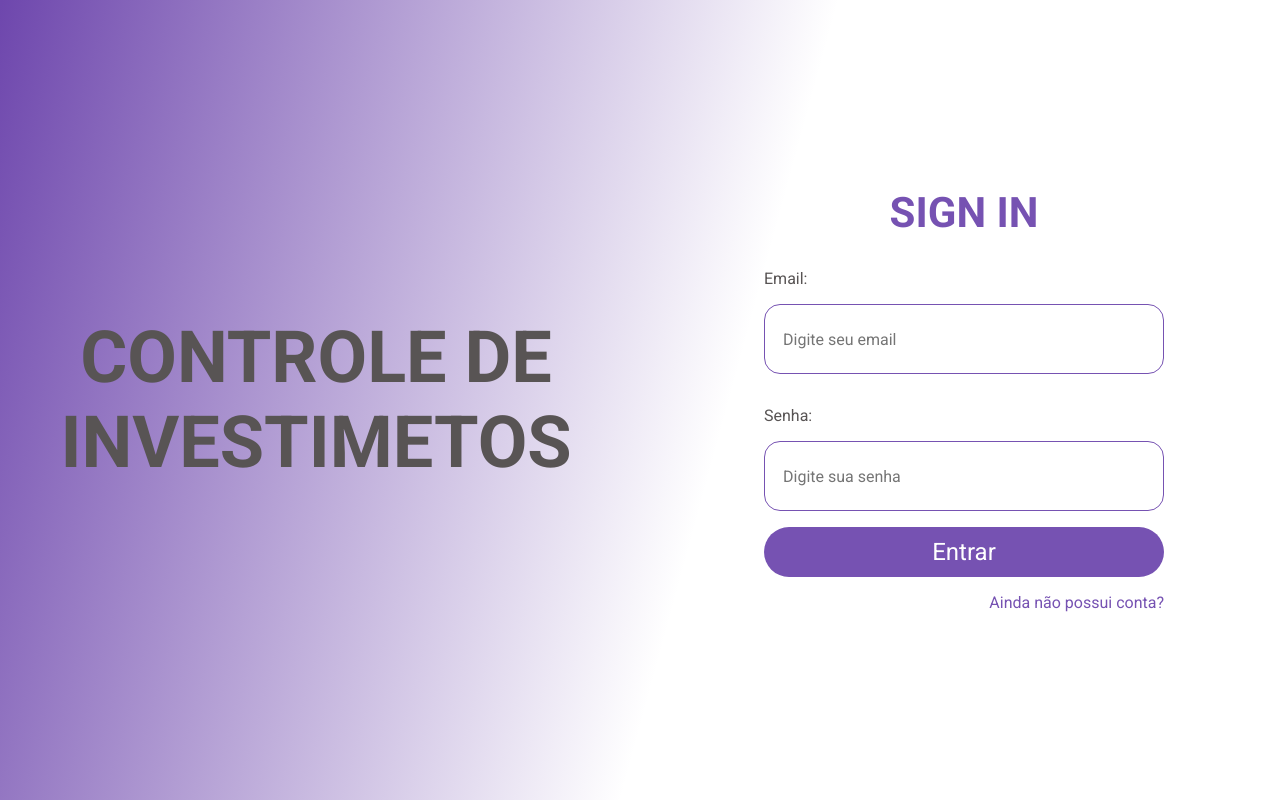
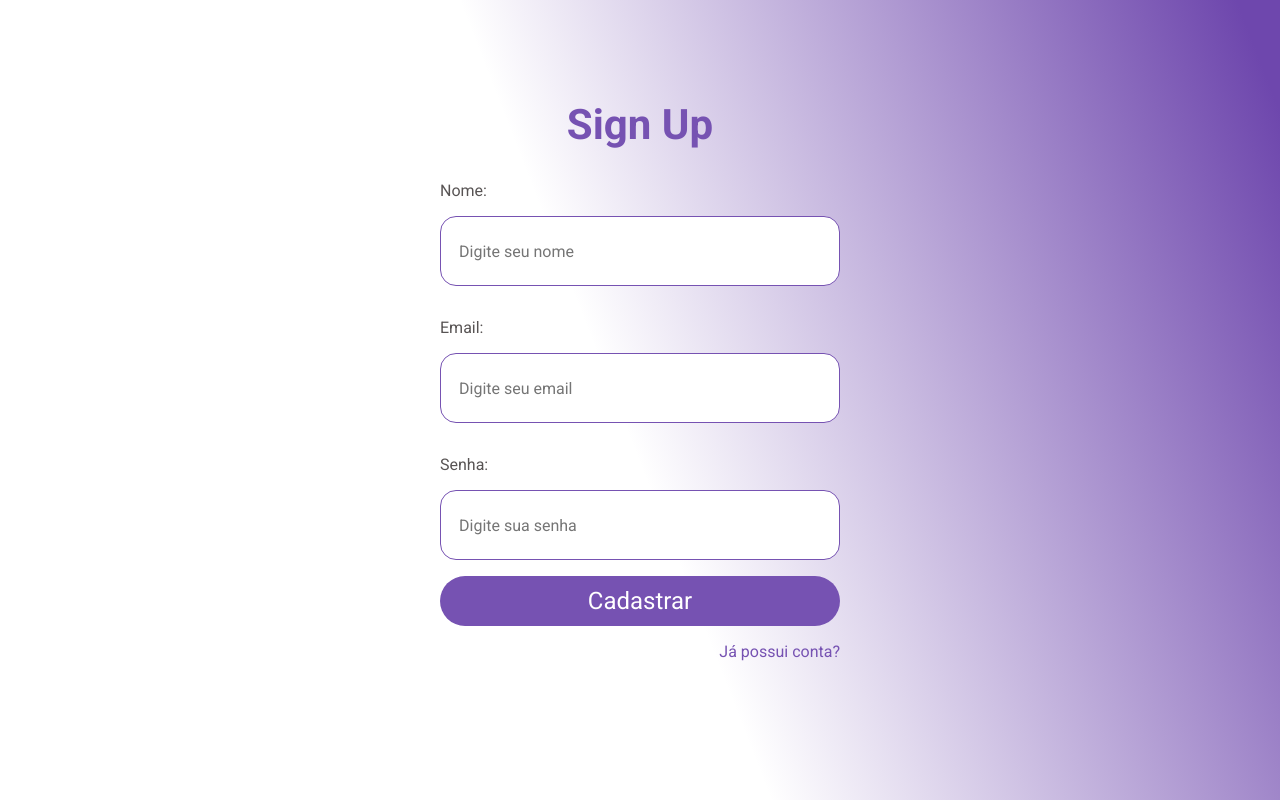
Before and after one commit to Bruno-Cesar123/stock_web, a React (Create React App) app: page /signup in a window 1280 px wide. Built offline with nearby package versions, Linux system fonts and the light colour scheme.

Commit message:
feat: create routes

```diff
--- a/package.json
+++ b/package.json
@@ -12,6 +12,7 @@
     "@types/react-dom": "^17.0.13",
     "react": "^17.0.2",
     "react-dom": "^17.0.2",
+    "react-router-dom": "^6.2.2",
     "react-scripts": "5.0.0",
     "styled-components": "^5.3.3",
     "typescript": "^4.6.2",
--- a/src/App.tsx
+++ b/src/App.tsx
@@ -1,13 +1,11 @@
-import { SignIn } from './pages/SignIn';
+import { Routes } from './routes';
 
-// import { SignUp } from './pages/SignUp';
 import GlobalStyle from './styles/global'
 
 function App() {
   return (
     <>
-      <SignIn />
-      {/* <SignUp /> */}
+      <Routes />
       <GlobalStyle />
     </>
   );
--- a/src/pages/SignIn/index.tsx
+++ b/src/pages/SignIn/index.tsx
@@ -1,3 +1,5 @@
+import { Link } from 'react-router-dom';
+
 import { Input } from '../../components/Input';
 import { Button } from '../../components/Button';
 
@@ -44,7 +46,7 @@ export function SignIn() {
                   value="Entrar"
                 />
 
-                <a href="https://www.google.com.br">Ainda não possui conta? </a>
+                <Link to="/signup">Ainda não possui conta? </Link>
               </ContentAction>
             </Form>
           </ContentForm>
--- a/src/pages/SignUp/index.tsx
+++ b/src/pages/SignUp/index.tsx
@@ -1,3 +1,5 @@
+import { Link } from 'react-router-dom';
+
 import { Input } from '../../components/Input';
 import { Button } from '../../components/Button';
 
@@ -45,7 +47,7 @@ export function SignUp() {
               value="Cadastrar"
             />
 
-            <a href="https://www.google.com.br">Já possui conta? </a>
+            <Link to="/">Já possui conta? </Link>
           </ContentAction>
         </Form>
       </ContentForm>
--- /dev/null
+++ b/src/routes/index.tsx
@@ -0,0 +1,14 @@
+import { BrowserRouter, Routes as RouterDOM, Route } from 'react-router-dom';
+import { SignIn } from '../pages/SignIn';
+import { SignUp } from '../pages/SignUp';
+
+export function Routes() {
+    return(
+        <BrowserRouter>
+            <RouterDOM>
+                <Route path='/' element={<SignIn />} />
+                <Route path='/signup' element={<SignUp />} />
+            </RouterDOM>
+        </BrowserRouter>
+    )
+}
```
Also changed, not shown: 1 other file (tests, documents, lock files or other folders).
